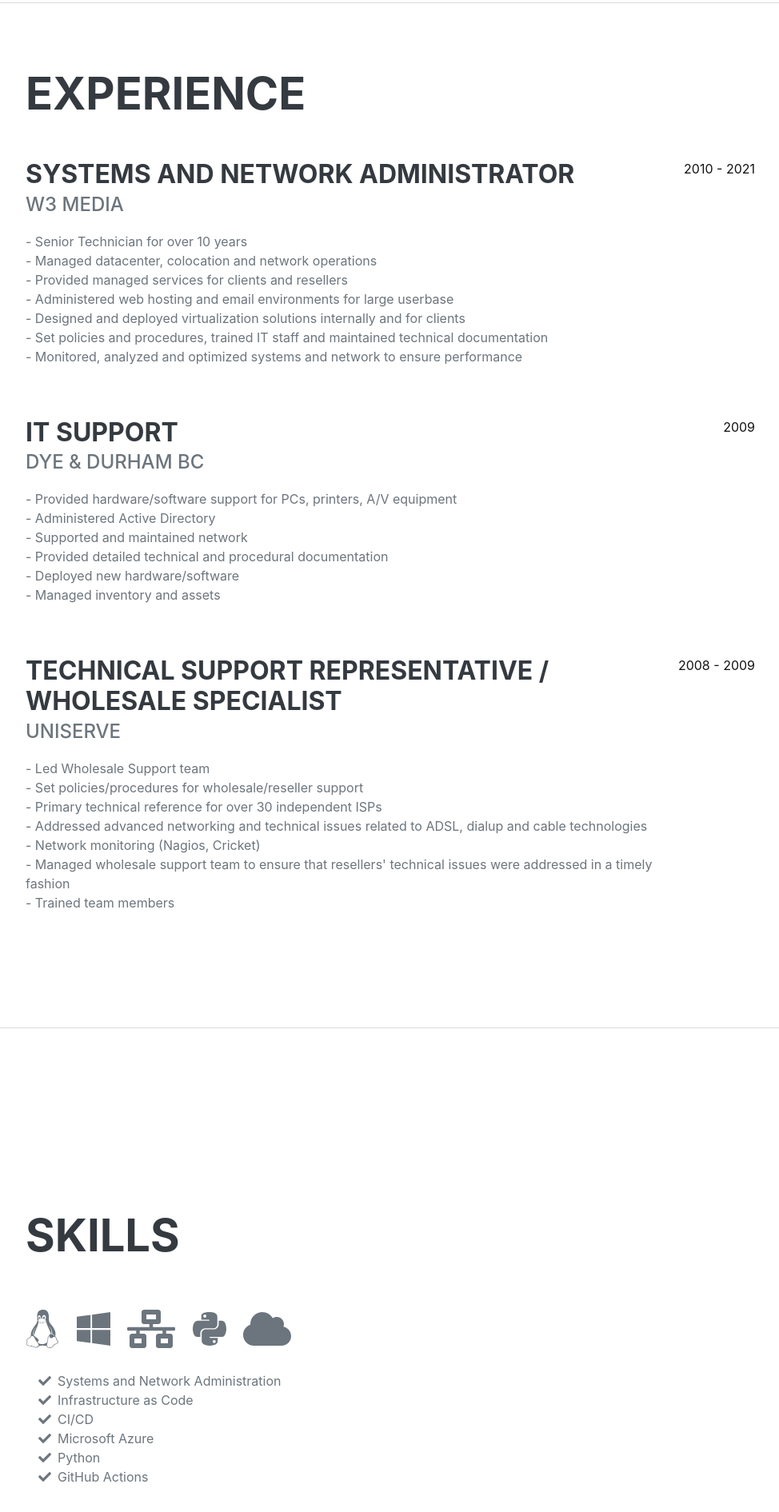
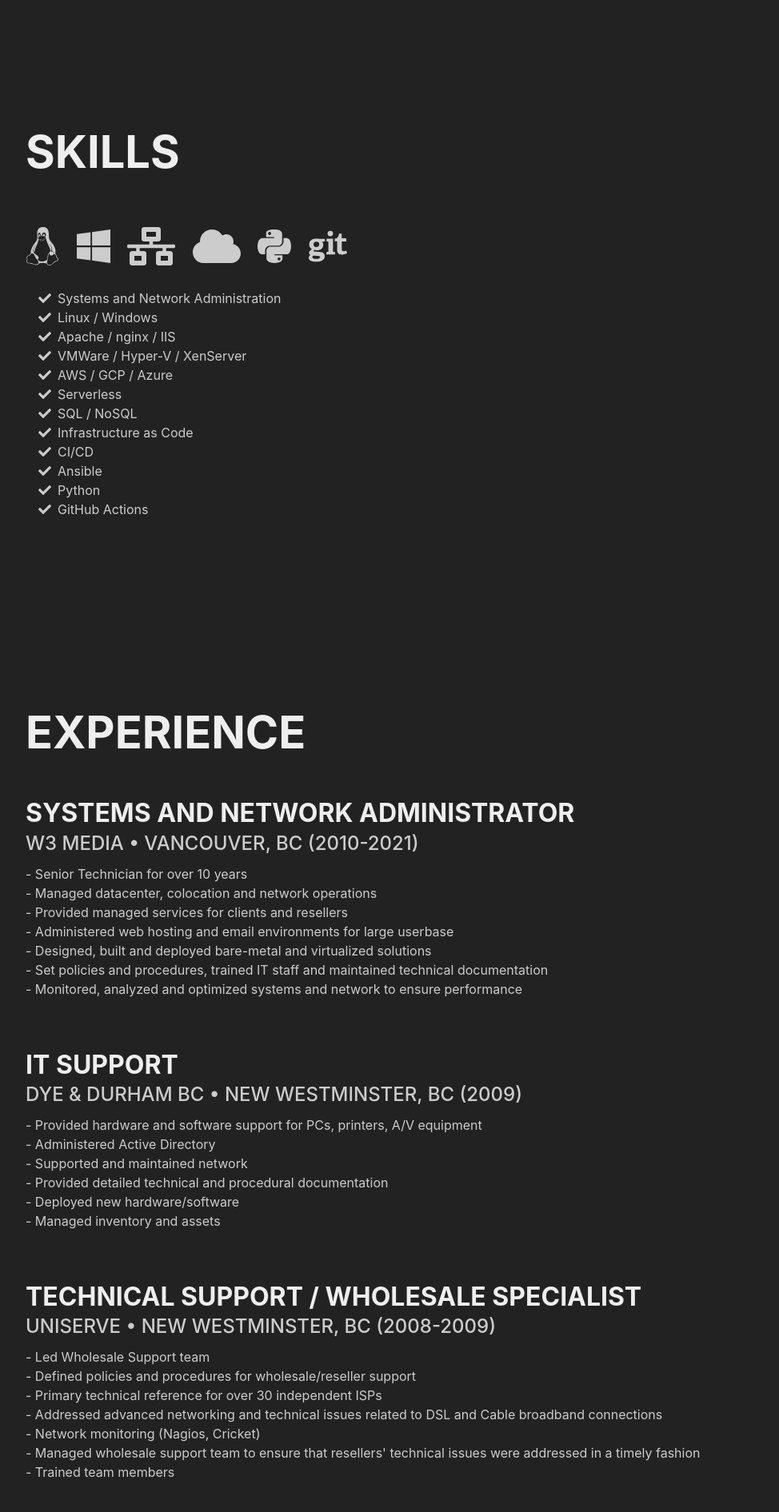
Before and after one commit to pdsharp/pds-aws-cloud-resume, a plain HTML site: page frontend/index.html in a window 1280 px wide. Shown: the part 797-2688 px from the top of the page at 80% size, without its empty margins (288-1262 px from the left). Drawn offline with nearby package versions, Linux system fonts and the light colour scheme; no server answers; a web font is replaced by a local one.

Commit message:
css style; index.html

```diff
--- a/frontend/index.html
+++ b/frontend/index.html
@@ -26,10 +26,12 @@
             <div class="collapse navbar-collapse" id="navbarResponsive">
                 <ul class="navbar-nav">
                     <li class="nav-item"><a class="nav-link js-scroll-trigger" href="#about">About</a></li>
+                    <li class="nav-item"><a class="nav-link js-scroll-trigger" href="#skills">Skills</a></li>
                     <li class="nav-item"><a class="nav-link js-scroll-trigger" href="#experience">Experience</a></li>
-                    <li class="nav-item"><a class="nav-link js-scroll-trigger" href="#skills">Skills</a></li>
+                    <li class="nav-item"><a class="nav-link js-scroll-trigger" href="#certs">Certifications</a></li>
                     <li class="nav-item"><a class="nav-link js-scroll-trigger" href="#interests">Interests</a></li>
-			<p>AWS VISITORS:  <a id="counter"></a></p>
+                    <li class="nav-item"><a class="nav-link js-scroll-trigger" href="#website">Website</a></li>
+			&nbsp;<br /><br /><p><B><font size="-1">AWS VISITORS:  <a id="counter"></font></b></a></p>
                 </ul>
             </div>
         </nav>
@@ -45,7 +47,7 @@
                     <div class="subheading mb-5">
                         <a href="mailto:pdsharp@gmail.com">pdsharp@gmail.com</a>
                     </div>
-                    <p class="lead mb-5">Dedicated IT professional with over 15 years experience supporting clients across a variety of industries.</p>
+                    <p class="lead mb-5">Dedicated IT professional with over 15 years experience supporting clients across a variety of industries. Currently on a deep dive into Cloud technologies.</p>
 
                     <div class="social-icons">
                         <a class="social-icon" href="https://www.linkedin.com/in/pdsharp/"><i class="fab fa-linkedin-in"></i></a>
@@ -53,73 +55,48 @@
                     </div>
                 </div>
             </section>
-            <hr class="m-0" />
-            <!-- Experience-->
-            <section class="resume-section" id="experience">
-                <div class="resume-section-content">
-                    <h2 class="mb-5">Experience</h2>
-                    <div class="d-flex flex-column flex-md-row justify-content-between mb-5">
-                        <div class="flex-grow-1">
-                            <h3 class="mb-0">Systems and Network Administrator</h3>
-                            <div class="subheading mb-3">W3 Media</div>
-                            <p>- Senior Technician for over 10 years<br />
-- Managed datacenter, colocation and network operations<br />
-- Provided managed services for clients and resellers<br />
-- Administered web hosting and email environments for large userbase<br />
-- Designed and deployed virtualization solutions internally and for clients<br />
-- Set policies and procedures, trained IT staff and maintained technical documentation<br />
-- Monitored, analyzed and optimized systems and network to ensure performance<br /></p>
-                        </div>
-                        <div class="flex-shrink-0"><span class="text-primary">2010 - 2021</span></div>
-                    </div>
-                    <div class="d-flex flex-column flex-md-row justify-content-between mb-5">
-                        <div class="flex-grow-1">
-                            <h3 class="mb-0">IT Support</h3>
-                            <div class="subheading mb-3">Dye & Durham BC</div>
-                            <p>- Provided hardware/software support for PCs, printers, A/V equipment<br />
-- Administered Active Directory<br />
-- Supported and maintained network<br />
-- Provided detailed technical and procedural documentation<br />
-- Deployed new hardware/software<br />
-- Managed inventory and assets<br /></p>
-                        </div>
-                        <div class="flex-shrink-0"><span class="text-primary">2009</span></div>
-                    </div>
-                    <div class="d-flex flex-column flex-md-row justify-content-between mb-5">
-                        <div class="flex-grow-1">
-                            <h3 class="mb-0">Technical Support Representative / Wholesale Specialist</h3>
-                            <div class="subheading mb-3">Uniserve</div>
-                            <p>- Led Wholesale Support team<br />
-- Set policies/procedures for wholesale/reseller support<br />
-- Primary technical reference for over 30 independent ISPs<br />
-- Addressed advanced networking and technical issues related to ADSL, dialup and cable technologies<br />
-- Network monitoring (Nagios, Cricket)<br />
-- Managed wholesale support team to ensure that resellers' technical issues were addressed in a timely fashion<br />
-- Trained team members<br /></p>
-                        </div>
-                        <div class="flex-shrink-0"><span class="text-primary">2008 - 2009</span></div>
-                    </div>
-
-                </div>
-            </section>
-            <hr class="m-0" />
             <!-- Skills-->
             <section class="resume-section" id="skills">
                 <div class="resume-section-content">
                     <h2 class="mb-5">Skills</h2>
-                                        <ul class="list-inline dev-icons">
+                    <ul class="list-inline dev-icons">
                         <li class="list-inline-item"><i class="fab fa-linux"></i></li>
                         <li class="list-inline-item"><i class="fab fa-windows"></i></li>
                         <li class="list-inline-item"><i class="fas fa-network-wired"></i></li>
+			<li class="list-inline-item"><i class="fas fa-cloud"></i></li>
                         <li class="list-inline-item"><i class="fab fa-python"></i></li>
-			<li class="list-inline-item"><i class="fas fa-cloud"></i></li>
+			<li class="list-inline-item"><i class="fab fa-git"></i></li>
                     </ul>
                     <ul class="fa-ul mb-0">
-                        <li>
+                        <li width="50%">
                             <span class="fa-li"><i class="fas fa-check"></i></span>
                             Systems and Network Administration
+	                </li>
+                        <li width="50%">
+                            <span class="fa-li"><i class="fas fa-check"></i></span>
+                            Linux / Windows
                         </li>
-                        <li>
+                        <li width="50%">
+                            <span class="fa-li"><i class="fas fa-check"></i></span>
+                            Apache / nginx / IIS
+                        </li>
+                        <li width="50%">
+                            <span class="fa-li"><i class="fas fa-check"></i></span>
+                            VMWare / Hyper-V / XenServer
+                        </li>
+			<li width="50%">
+                            <span class="fa-li"><i class="fas fa-check"></i></span>
+                            AWS / GCP / Azure
+                        </li>
+			<li width="50%">
+                            <span class="fa-li"><i class="fas fa-check"></i></span>
+                            Serverless
+                        </li>
+			<li width="50%">
+                            <span class="fa-li"><i class="fas fa-check"></i></span>
+                            SQL / NoSQL
+                        </li>
+                        <li width="50%">
                             <span class="fa-li"><i class="fas fa-check"></i></span>
                             Infrastructure as Code
                         </li>
@@ -127,9 +104,9 @@
                             <span class="fa-li"><i class="fas fa-check"></i></span>
                             CI/CD
                         </li>
-                        <li>
+			<li>
                             <span class="fa-li"><i class="fas fa-check"></i></span>
-                            Microsoft Azure
+                            Ansible
                         </li>
 			<li>
                             <span class="fa-li"><i class="fas fa-check"></i></span>
@@ -142,17 +119,77 @@
                     </ul>
                 </div>
             </section>
-            <hr class="m-0" />
+            <!-- Experience-->
+            <section class="resume-section" id="experience">
+                <div class="resume-section-content">
+                    <h2 class="mb-5">Experience</h2>
+                    <div class="d-flex flex-column flex-md-row justify-content-between mb-5">
+                        <div class="flex-grow-1">
+                            <h3 class="mb-0">Systems and Network Administrator</h3>
+                            <div class="subheading mb-2">W3 Media • Vancouver, BC (2010-2021)</div>
+                             <p>- Senior Technician for over 10 years<br />
+- Managed datacenter, colocation and network operations<br />
+- Provided managed services for clients and resellers<br />
+- Administered web hosting and email environments for large userbase<br />
+- Designed, built and deployed bare-metal and virtualized solutions<br />
+- Set policies and procedures, trained IT staff and maintained technical documentation<br />
+- Monitored, analyzed and optimized systems and network to ensure performance<br /></p>
+                        </div>
+
+                    </div>
+                    <div class="d-flex flex-column flex-md-row justify-content-between mb-5">
+                        <div class="flex-grow-1">
+                            <h3 class="mb-0">IT Support</h3>
+                            <div class="subheading mb-2">Dye & Durham BC • New Westminster, BC (2009)</div>
+                            <p>- Provided hardware and software support for PCs, printers, A/V equipment<br />
+- Administered Active Directory<br />
+- Supported and maintained network<br />
+- Provided detailed technical and procedural documentation<br />
+- Deployed new hardware/software<br />
+- Managed inventory and assets<br /></p>
+                        </div>
+                      </div>
+                    <div class="d-flex flex-column flex-md-row justify-content-between mb-5">
+                        <div class="flex-grow-1">
+                            <h3 class="mb-0">Technical Support / Wholesale Specialist</h3>
+                            <div class="subheading mb-2">Uniserve • New Westminster, BC (2008-2009)</div>
+                            <p>- Led Wholesale Support team<br />
+- Defined policies and procedures for wholesale/reseller support<br />
+- Primary technical reference for over 30 independent ISPs<br />
+- Addressed advanced networking and technical issues related to DSL and Cable broadband connections<br />
+- Network monitoring (Nagios, Cricket)<br />
+- Managed wholesale support team to ensure that resellers' technical issues were addressed in a timely fashion<br />
+- Trained team members<br /></p>
+                        </div>
+                    </div>
+                </div>
+            </section>
+            <!-- Awards-->
+            <section class="resume-section" id="certs">
+                <div class="resume-section-content">
+                    <h2 class="mb-5">Certifications</h2>
+
+                            <img height=100 width=100 src="assets/img/aws-certified-cloud-practitioner.png" />&nbsp; &nbsp;&nbsp; &nbsp;<img height=100 width=100 src="assets/img/gcp-cdl.png" />
+
+                </div>
+            </section>
+        </div>
             <!-- Interests-->
             <section class="resume-section" id="interests">
                 <div class="resume-section-content">
                     <h2 class="mb-5">Interests</h2>
                     <p>I love to cook and create music. I enjoy exploring new sounds and new flavours (the spices must flow!) I have been playing the guitar for over 20 years and I am an avid electronic musician. My piano skills are... getting better.</p>
                     <p>I also love to read, especially science fiction and fantasy. My favourite authors are William Gibson, Neal Stephenson and Frank Herbert.</p>
-		    <p>I am currently working to complete the <a href="https://cloudresumechallenge.dev/docs/the-challenge/azure/">Cloud Resume Challenge</a> for Microsoft Azure. It's been a fun and challenging project.</p>
                 </div>
             </section>
-            <hr class="m-0" />
+            <!-- Website -->
+            <section class="resume-section" id="website">
+                <div class="resume-section-content">
+                    <h2 class="mb-5">About This Website</h2>
+ 		    <p>This website was made as part of the <a href="https://cloudresumechallenge.dev/docs/the-challenge/">Cloud Resume Challenge</a>. It's been a fun and challenging project.</p>
+ 		    <p>The site was built using serverless storage, functions and databases for AWS, Azure and GCP.
+                </div>
+            </section>
         </div>
         <!-- Bootstrap core JS-->
         <script src="https://cdn.jsdelivr.net/npm/bootstrap@5.1.3/dist/js/bootstrap.bundle.min.js"></script>
```
Also changed, not shown: frontend/css/styles.css.
